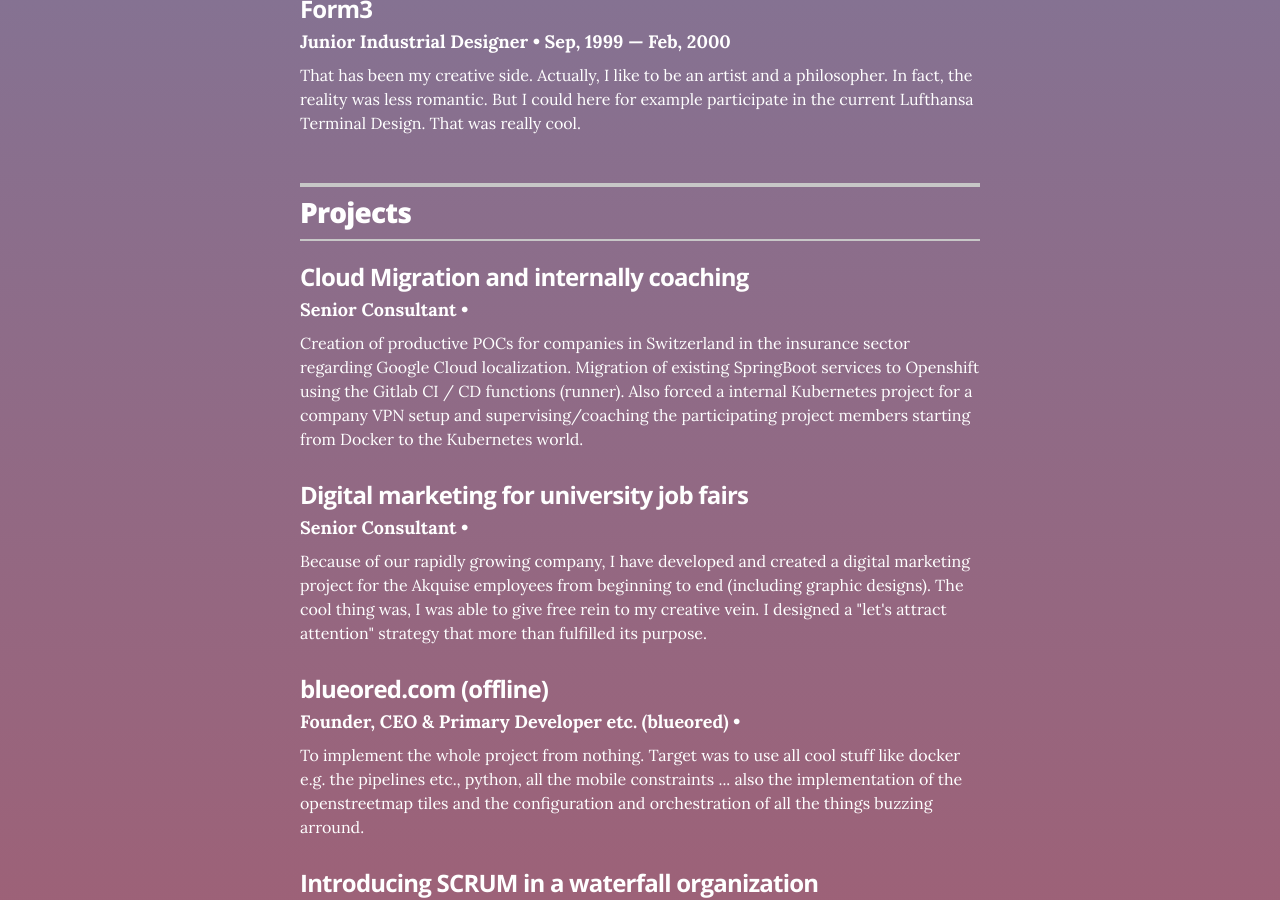
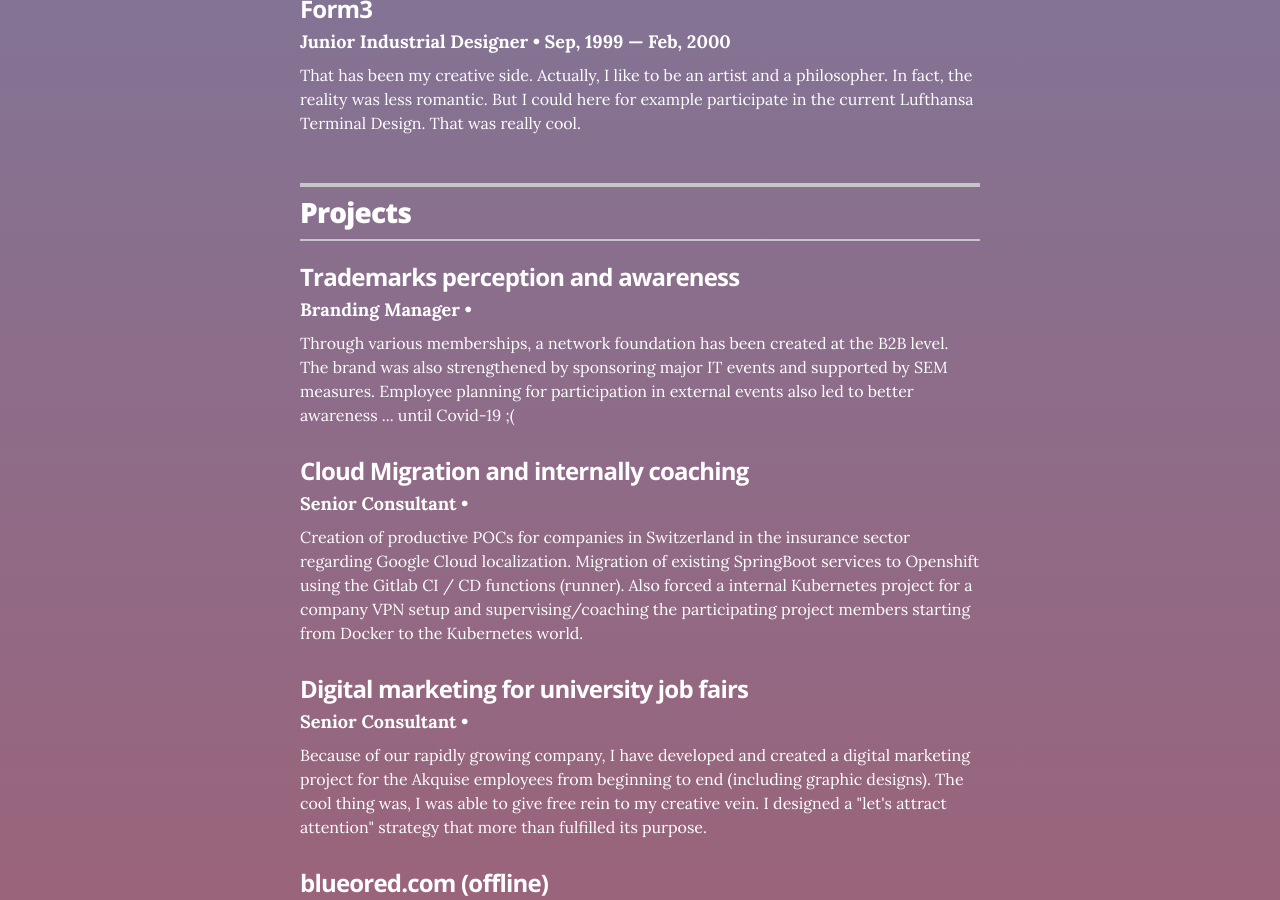
Before and after one commit to borishager/borishager.github.io, a Jekyll site: the page built from index.html, in a window 1280 px wide and 900 px high, scrolled down 1751 px. Built offline with Jekyll 4.4.1, drawn with Linux system fonts in a browser that asks for light colours.

Commit message:
Update projects.yml

```diff
--- a/_data/projects.yml
+++ b/_data/projects.yml
@@ -1,4 +1,9 @@
 # Projects
+
+# N47
+- project: Trademarks perception and awareness
+  role: Branding Manager
+  description: Through various memberships, a network foundation has been created at the B2B level. The brand was also strengthened by sponsoring major IT events and supported by SEM measures. Employee planning for participation in external events also led to better awareness ... until Covid-19 ;(
 
 # neubelebung
 - project: Cloud Migration and internally coaching
```
